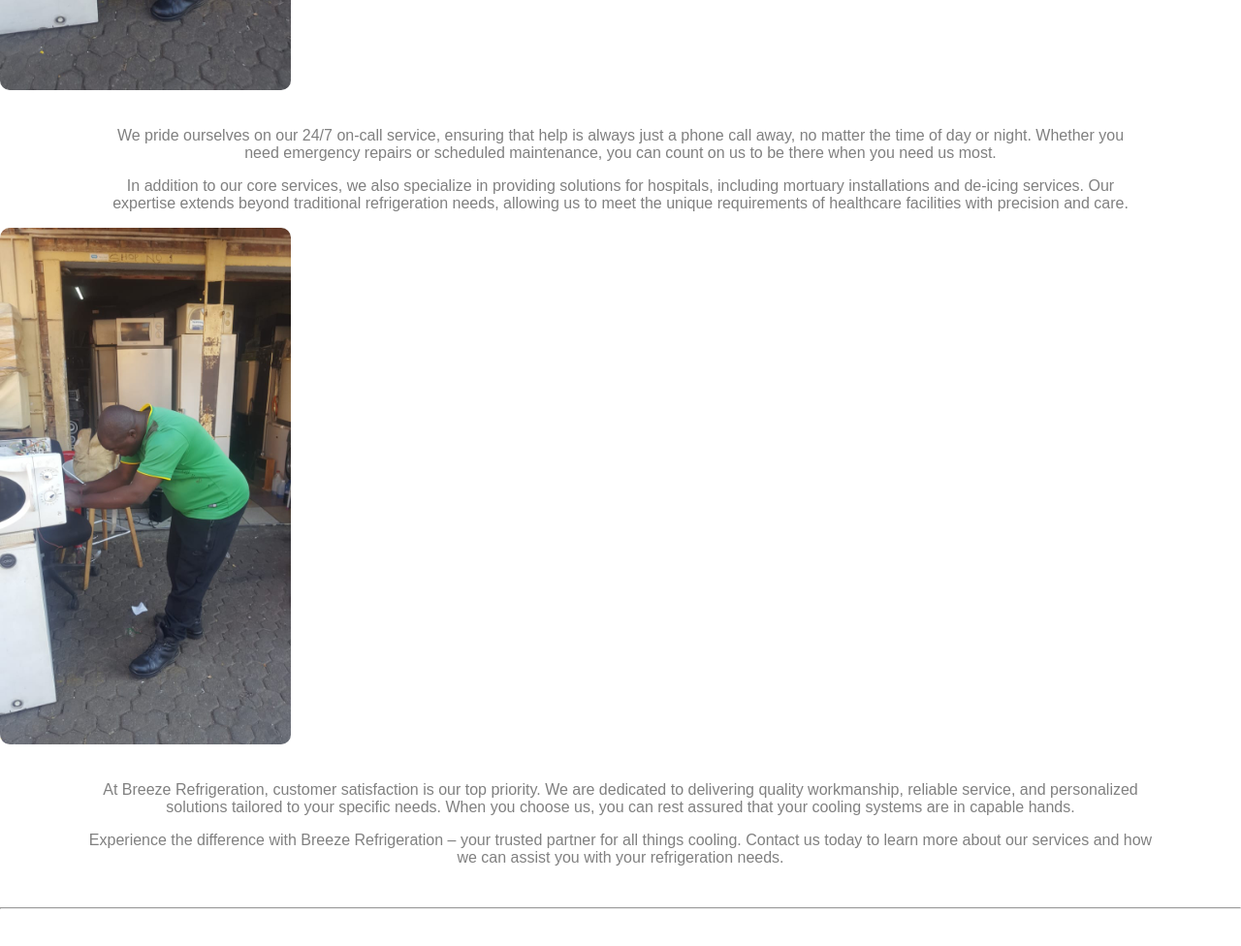
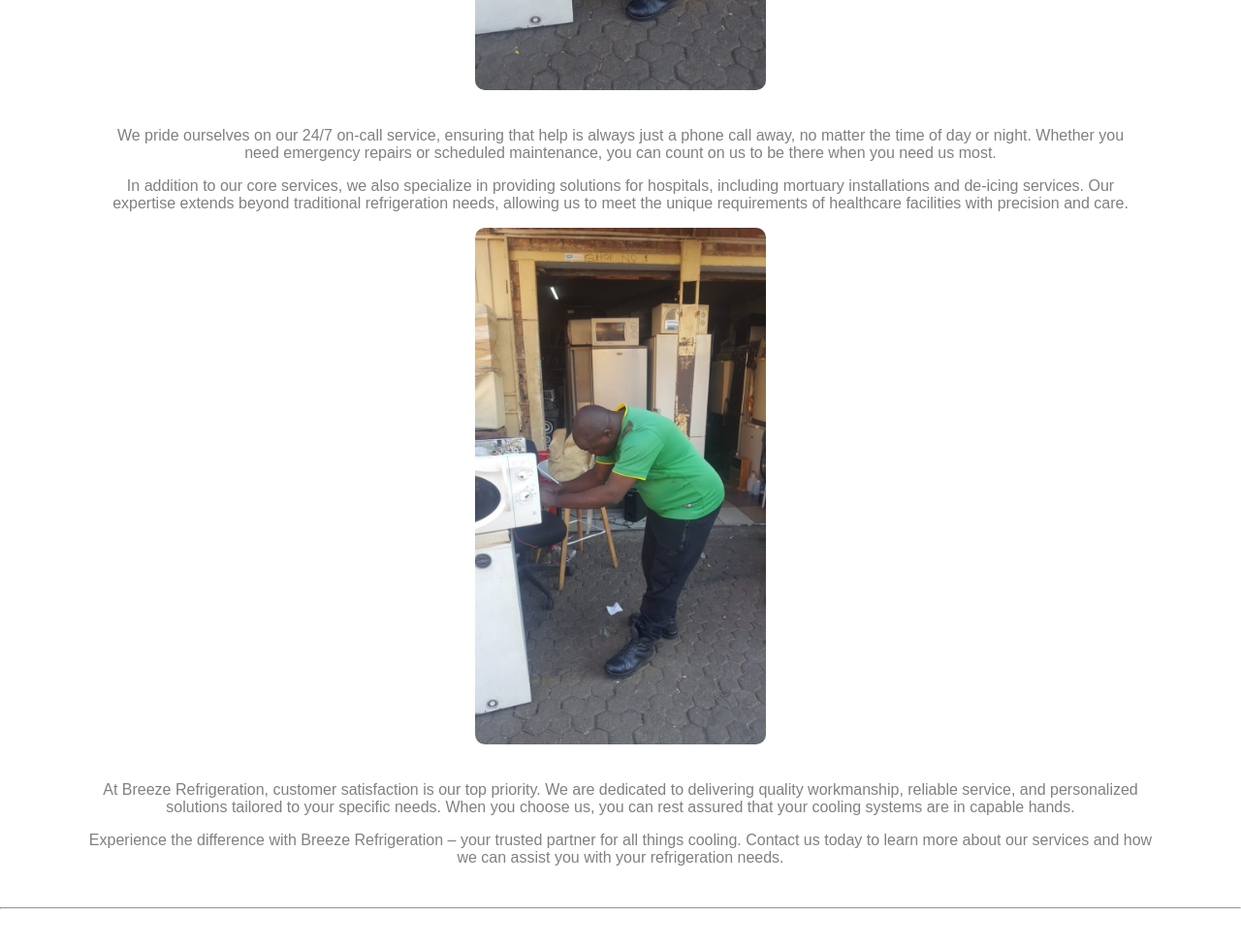
Before and after one commit to Gurure11/elviswheels, a plain HTML site: page index.html in a window 1280 px wide. Shown: the part 2003-2979 px from the top of the page at 97% size. Drawn offline with Linux system fonts and the light colour scheme.

Commit message:
Update index.html

```diff
--- a/index.html
+++ b/index.html
@@ -363,7 +363,7 @@ Our commitment to excellence and round-the-clock availability sets us apart in t
 <p>At Breeze Refrigeration, we understand the importance of keeping your refrigeration systems running smoothly, whether it's for your home, business,<br>
 or healthcare facility. Our team of skilled technicians is equipped with the knowledge and experience to handle any repair, maintenance, or installation <br>
 job efficiently and effectively.<br></p>
-		<a href="images/l.jpg"><img id="c" src="images/l.jpg"></a><br><br>
+	<p><a href="images/l.jpg"><img id="c" src="images/l.jpg"></a><br><br></p>
 
 
 <p>We pride ourselves on our 24/7 on-call service, ensuring that help is always just a phone call away, no matter the time of day or night. Whether you<br>
@@ -371,7 +371,7 @@ need emergency repairs or scheduled maintenance, you can count on us to be there
 
 <p>In addition to our core services, we also specialize in providing solutions for hospitals, including mortuary installations and de-icing services. Our<br>
 expertise extends beyond traditional refrigeration needs, allowing us to meet the unique requirements of healthcare facilities with precision and care.<br></p>
-<a href="images/m.jpg"><img id="c" src="images/m.jpg"></a><br><br>
+<p><a href="images/m.jpg"><img id="c" src="images/m.jpg"></a><br><br></p>
 <p>At Breeze Refrigeration, customer satisfaction is our top priority. We are dedicated to delivering quality workmanship, reliable service, and personalized<br>
 solutions tailored to your specific needs. When you choose us, you can rest assured that your cooling systems are in capable hands.<br></p>
 
```
